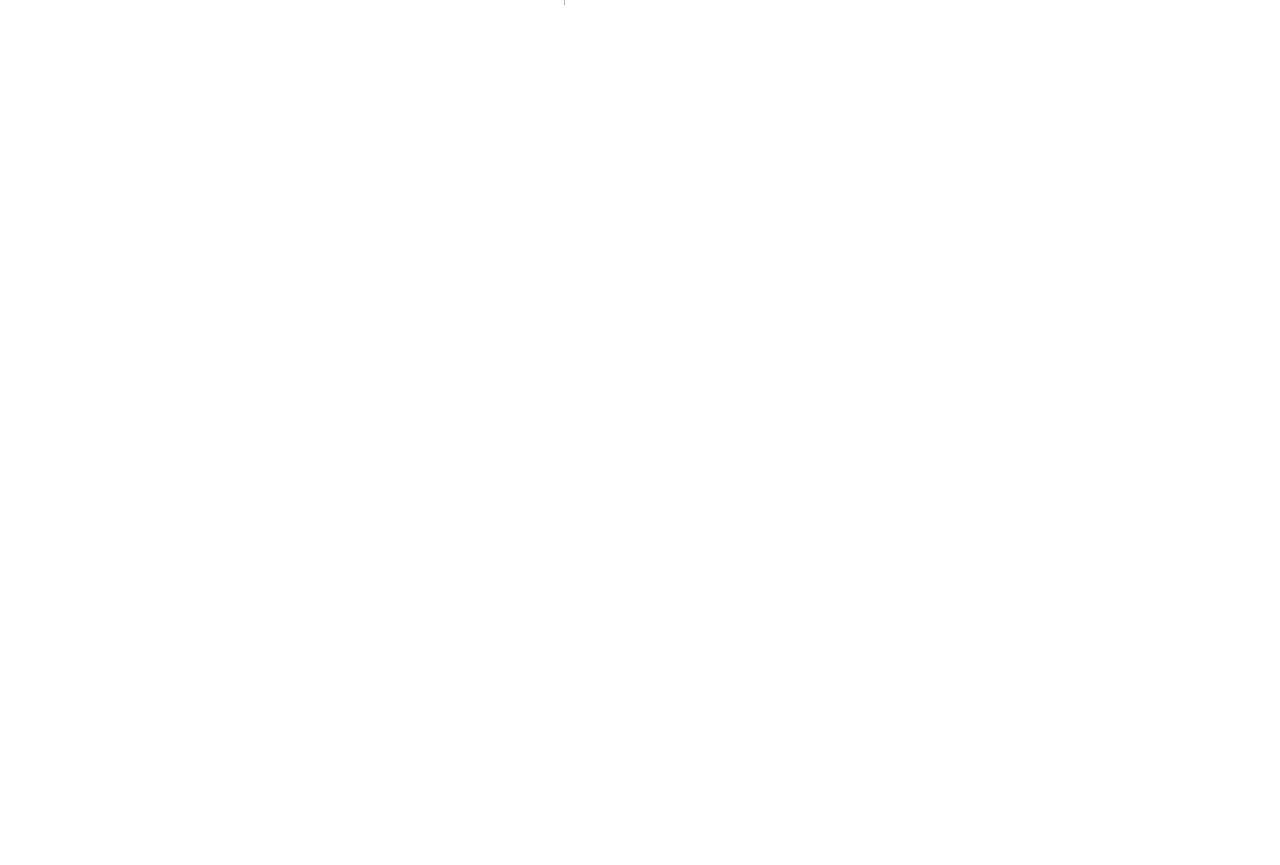
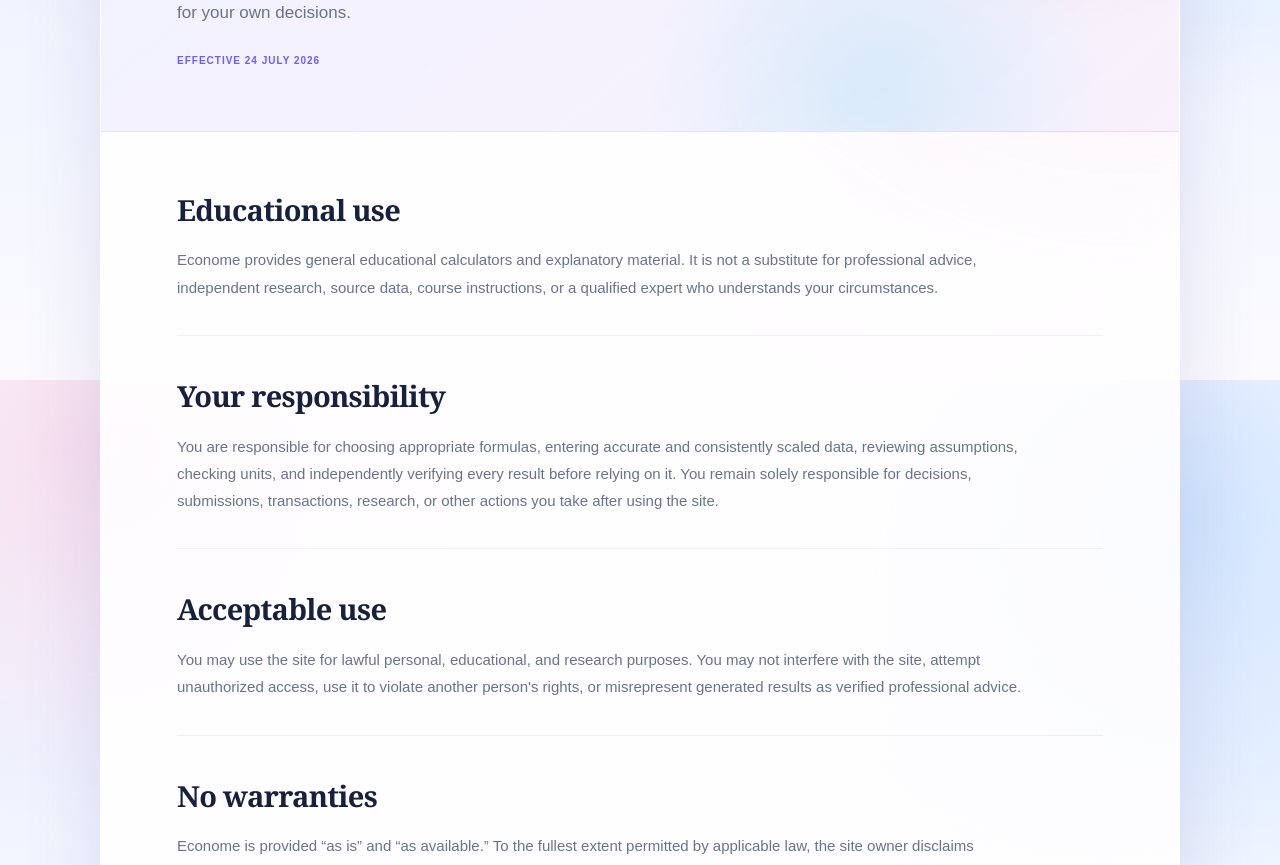
Before and after one commit to earlessentials/econs-calculator, a Next.js app: page /econs-calculator/terms in a window 1280 px wide. Before the commit this address had no page. Shown: the part 420-1285 px from the top of the page. Before the commit the page ends 800 px from the top, so only its background shows below. Built offline with nearby package versions, Linux system fonts and the light colour scheme.

Commit message:
Add Econome terms of use

```diff
--- /dev/null
+++ b/app/terms/page.tsx
@@ -0,0 +1,96 @@
+import type { Metadata } from "next";
+import LegalShell from "../legal-shell";
+
+export const metadata: Metadata = {
+  title: "Terms of Use — Econome by Pearling",
+  description: "Terms that apply when using the Econome calculator library.",
+};
+
+export default function TermsPage() {
+  return (
+    <LegalShell
+      eyebrow="Please read"
+      title="Terms of Use"
+      intro="By using Econome, you agree to use it as an educational reference and to remain responsible for your own decisions."
+    >
+      <section>
+        <h2>Educational use</h2>
+        <p>
+          Econome provides general educational calculators and explanatory
+          material. It is not a substitute for professional advice, independent
+          research, source data, course instructions, or a qualified expert who
+          understands your circumstances.
+        </p>
+      </section>
+
+      <section>
+        <h2>Your responsibility</h2>
+        <p>
+          You are responsible for choosing appropriate formulas, entering
+          accurate and consistently scaled data, reviewing assumptions, checking
+          units, and independently verifying every result before relying on it.
+          You remain solely responsible for decisions, submissions,
+          transactions, research, or other actions you take after using the
+          site.
+        </p>
+      </section>
+
+      <section>
+        <h2>Acceptable use</h2>
+        <p>
+          You may use the site for lawful personal, educational, and research
+          purposes. You may not interfere with the site, attempt unauthorized
+          access, use it to violate another person&apos;s rights, or misrepresent
+          generated results as verified professional advice.
+        </p>
+      </section>
+
+      <section>
+        <h2>No warranties</h2>
+        <p>
+          Econome is provided “as is” and “as available.” To the fullest extent
+          permitted by applicable law, the site owner disclaims express and
+          implied warranties, including warranties of accuracy, completeness,
+          reliability, fitness for a particular purpose, availability,
+          non-infringement, and error-free operation.
+        </p>
+      </section>
+
+      <section>
+        <h2>Limitation of liability</h2>
+        <p>
+          To the fullest extent permitted by applicable law, the site owner and
+          contributors will not be liable for indirect, incidental, special,
+          consequential, exemplary, or punitive loss, or for lost profits,
+          opportunities, data, grades, research outcomes, investment outcomes,
+          or business decisions arising from or related to use of—or inability
+          to use—the site.
+        </p>
+        <p>
+          Nothing in these Terms excludes or limits liability that cannot
+          lawfully be excluded or limited. Your local consumer and statutory
+          rights remain unaffected where they apply.
+        </p>
+      </section>
+
+      <section>
+        <h2>Third-party services and changes</h2>
+        <p>
+          The site relies on GitHub Pages for hosting and may link to external
+          services. Their terms and policies apply independently. Formulas,
+          features, and these Terms may be corrected or updated without prior
+          notice. Continued use after an update means the revised Terms apply.
+        </p>
+      </section>
+
+      <section>
+        <h2>Severability</h2>
+        <p>
+          If a provision of these Terms is found unenforceable, it will be
+          limited to the minimum extent necessary, and the remaining provisions
+          will continue to apply.
+        </p>
+      </section>
+    </LegalShell>
+  );
+}
```
